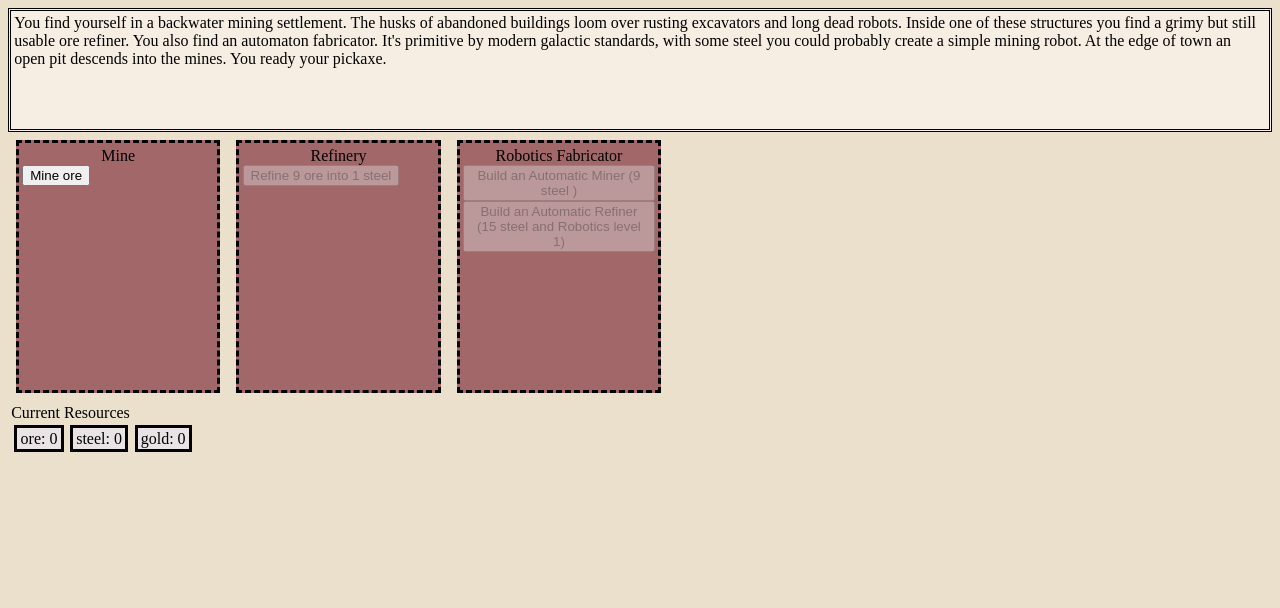
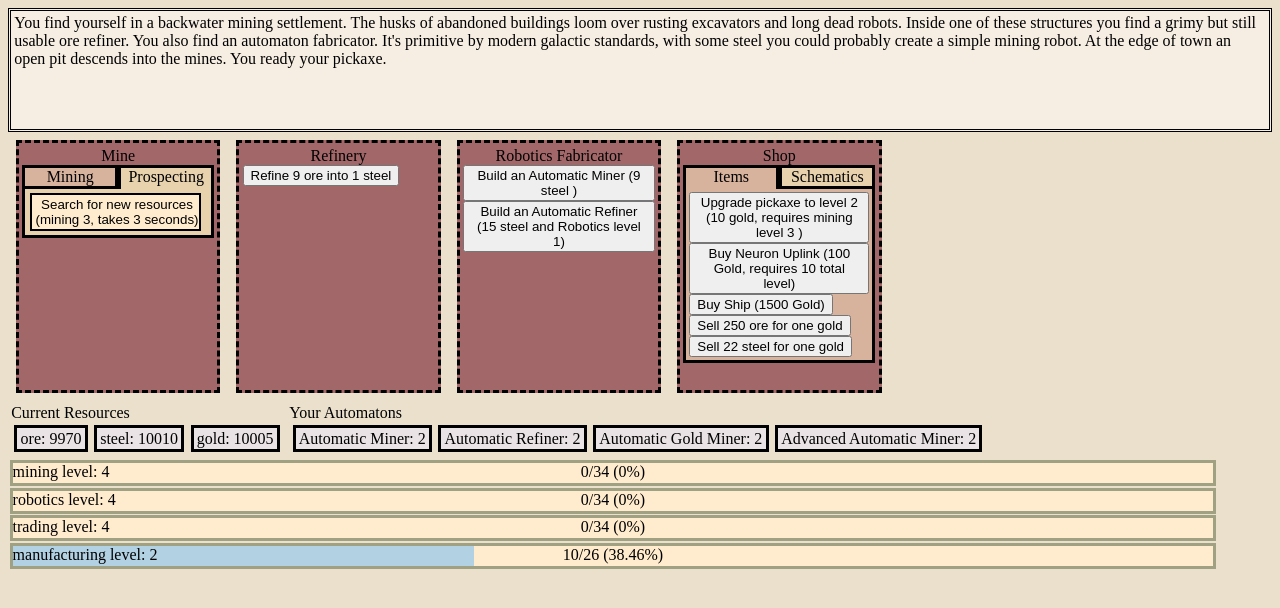
Before and after one commit to michaelwhittemore/vue-clicker-game, a Vue app: page / in a window 1280 px wide. Shown: the top 608 px of the page. Built offline with nearby package versions, Linux system fonts and the light colour scheme.

Commit message:
eventing, needs complete handler actions

```diff
--- a/src/components/MineComponents/SearchForNewResource.vue
+++ b/src/components/MineComponents/SearchForNewResource.vue
@@ -1,5 +1,5 @@
 <script setup lang="ts">
-import { ref } from 'vue';
+import { ref, computed } from 'vue';
 import { gameStateStorage } from '@/typescript/gameStateStorage';
 import { activateNarrativeTrigger } from '@/typescript/gameHelpers';
 import LoadingStateComponent from '../UtilityComponents/LoadingStateComponent.vue';
@@ -7,12 +7,23 @@ import LoadingStateComponent from '../UtilityComponents/LoadingStateComponent.vu
 // Will need to be disabled when it's loading and based on level
 // HERE!
 // will need to take advantage of parent evening
-// will want to pass in should be enabled and handle the resoltuion in this component
-// The text will need to be dynamic
-const buttonText = 'Search for new resources (requires mining 5)'
-const duration = ref(10); // duration may change?
+// will want to pass in should be enabled and handle the resolutions in this component
+
+const startingLevel = 3;
+const startingDuration = 3; // In seconds
+const requiredTime = ref(startingDuration); // duration may change?
+const requiredLevel = ref(startingLevel)
+const computedHasSufficientLevel = computed(() => {
+    return gameStateStorage.skills.mining.level >= requiredLevel.value; // TODO
+})
+const computedText = computed(() => {
+    return `Search for new resources (mining ${requiredLevel.value}, takes ${requiredTime.value} seconds)`
+})
+
+const onEvent = () => {console.warn('event')}
+
 </script>
 
 <template>
-    <LoadingStateComponent :duration="duration" :button-text="buttonText"/>
+    <LoadingStateComponent @finished-loading="onEvent" :duration="requiredTime" :button-text="computedText"/>
 </template>
--- a/src/components/UtilityComponents/LoadingStateComponent.vue
+++ b/src/components/UtilityComponents/LoadingStateComponent.vue
@@ -4,6 +4,7 @@ const props = defineProps<{
     duration: number, // in ms
     buttonText: string,
 }>()
+const emit = defineEmits(['finishedLoading'])
 const isLoading = ref(false);
 
 const onClick = () => {
@@ -11,10 +12,9 @@ const onClick = () => {
 
     console.warn('clicked')
     setTimeout(() => {
-        // need to dispatch the event
         isLoading.value = false
+        emit('finishedLoading')
     }, props.duration * 1000)
-    // will need to set the disabled flag
 }
 
 const animationDurationString = `${props.duration}s`
@@ -27,9 +27,6 @@ const animationDurationString = `${props.duration}s`
             {{ buttonText }}
         </div>
         <div class="innerBar" :class="{animatedLoad: isLoading}"> </div>
-        <!-- <div class="barText centeredText"> {{ gameStateStorage.skills[skillName].experience +
-            '/' + gameStateStorage.skills[skillName].targetExperience }} ({{ computedPercentage + '%' }}) </div>
-        <div class="innerBar" :style="{ width: computedPercentage + '%' }"> </div> -->
     </button>
 </template>
 
--- a/src/typescript/gameStateStorage.ts
+++ b/src/typescript/gameStateStorage.ts
@@ -1,4 +1,4 @@
-const isDevTesting = false // MUST BE SET HERE, ISN'T REACTIVE
+const isDevTesting = true // MUST BE SET HERE, ISN'T REACTIVE
 
 import { reactive } from 'vue';
 import type { ValidResources, ValidSkills } from './gameTypes';
@@ -168,9 +168,9 @@ const TESTgameStateStorageObject = {
             experience: 10,
         }
     },
-    // prospectingTool: {
-    //     isPurchased: true,
-    // },
+    prospectingTool: {
+        isPurchased: true,
+    },
 
 }
 
```
Also changed, not shown: 1 other file (tests, documents, lock files or other folders).
